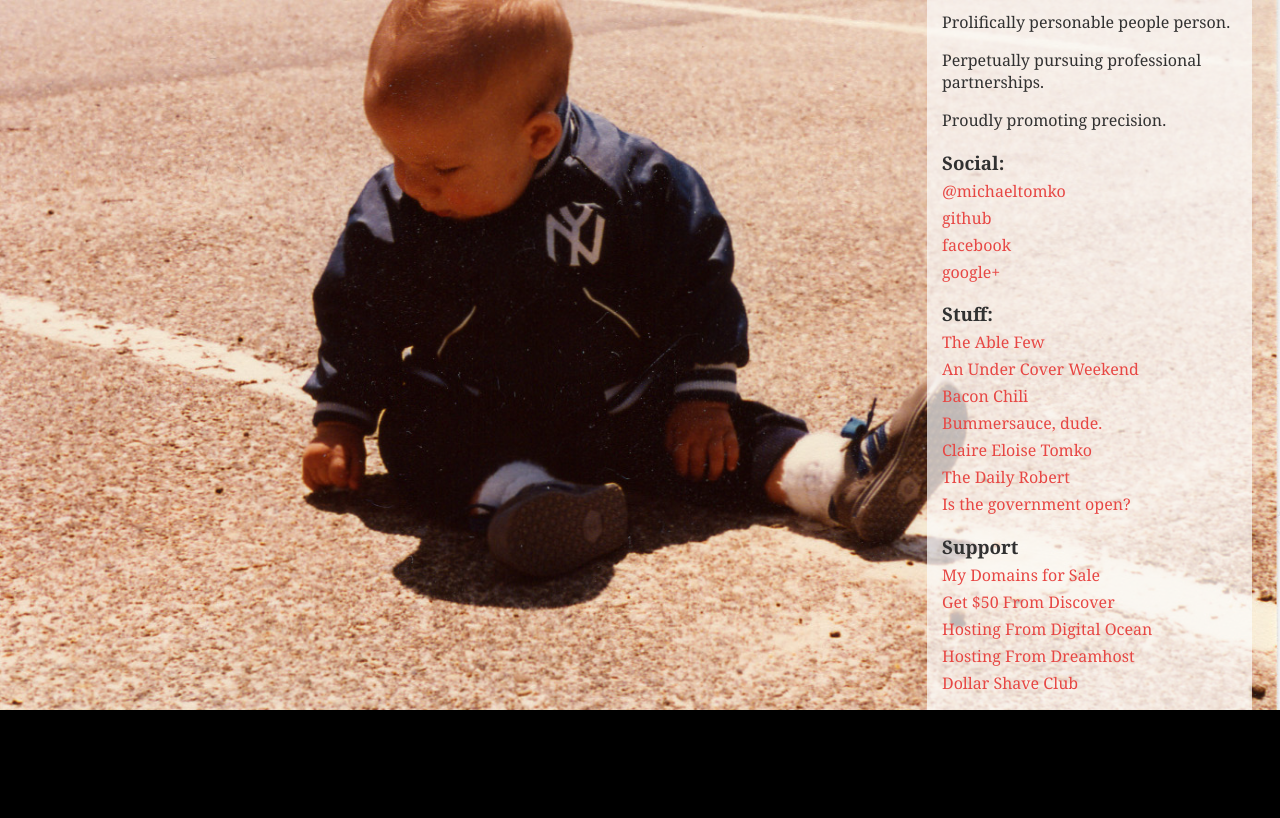
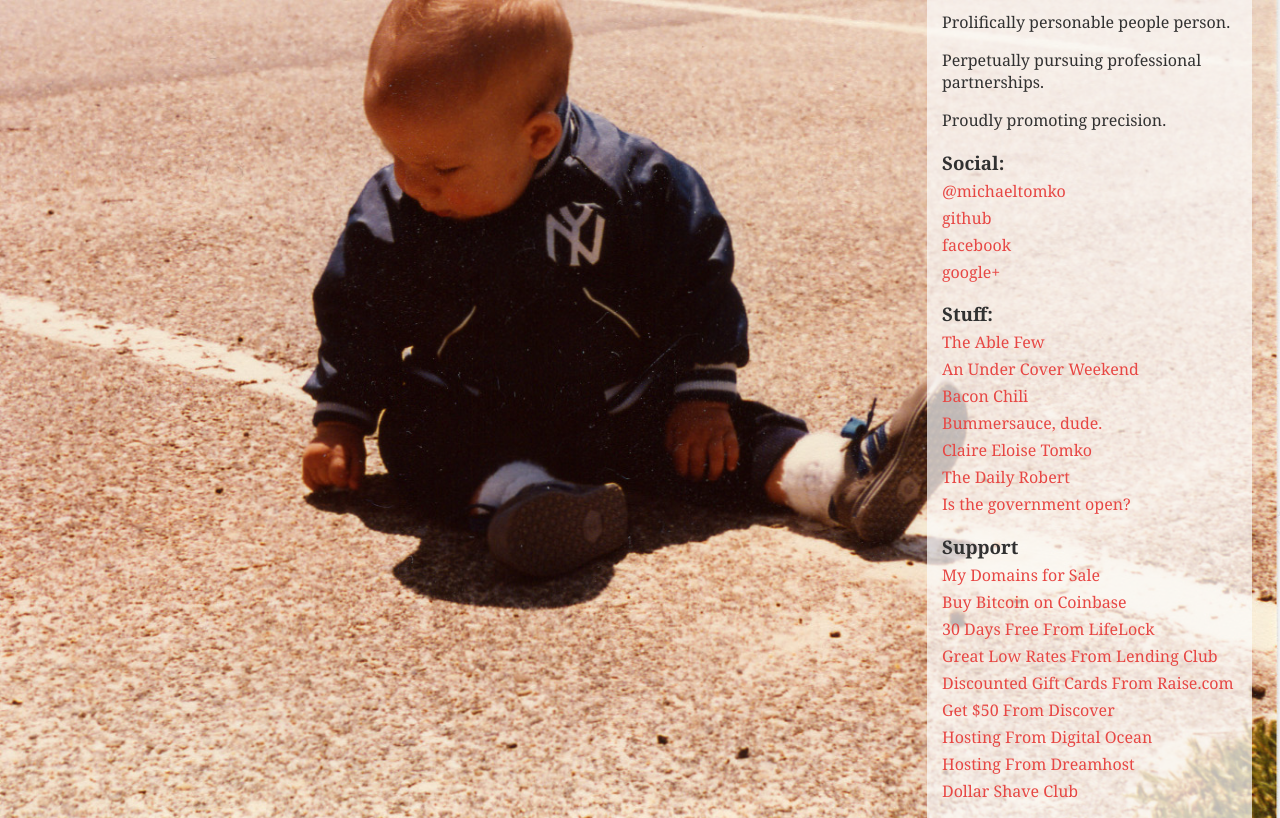
Before and after one commit to michaeltomko/tomkobombco.com, a plain HTML site: page index.html in a window 1280 px wide. Shown: the part 111-929 px from the top of the page. Before the commit the page ends 821 px from the top, so only its background shows below. Drawn offline with Linux system fonts and the light colour scheme.

Commit message:
Affiliate update.

```diff
--- a/index.html
+++ b/index.html
@@ -117,6 +117,10 @@
       <h3>Support</h3>
       <ul>
         <li><a href="http://namebox.io/michaeltomko" target="_blank">My Domains for Sale</a></li>
+        <li><a href="https://www.coinbase.com/join/55f85d8ed50ca64a4b000228" target="_blank">Buy Bitcoin on Coinbase</a></li>
+        <li><a href="http://www.lifelock.com/refer/49674134/Michael" target="_blank">30 Days Free From LifeLock</a></li>
+        <li><a href="https://www.lendingclub.com/landing/landing_borrow_v3.action?reg_referrer=Member_25295526" target="_blank">Great Low Rates From Lending Club</a></li>
+        <li><a href="https://www.raise.com/raise-rewards/Nzo0MSAtMMzE4NTk3" target="_blank">Discounted Gift Cards From Raise.com</a></li>
         <li><a href="http://bit.ly/1qtqszr" target="_blank">Get $50 From Discover</a></li>
         <li><a href="https://www.digitalocean.com/?refcode=2022ce541e64" target="_blank">Hosting From Digital Ocean</a></li>
         <li><a href="http://www.dreamhost.com/r.cgi?1021889" target="_blank">Hosting From Dreamhost</a></li>
```
